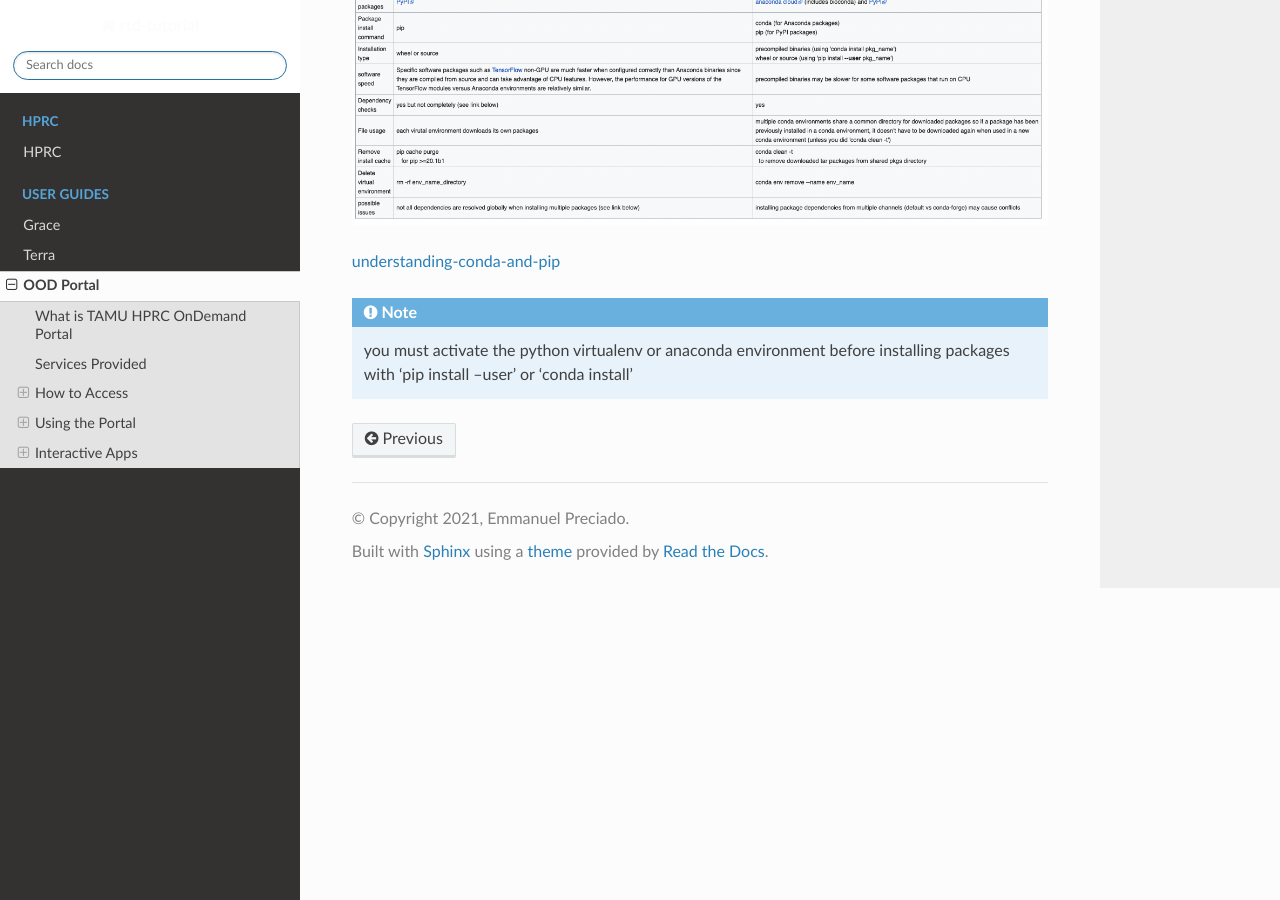
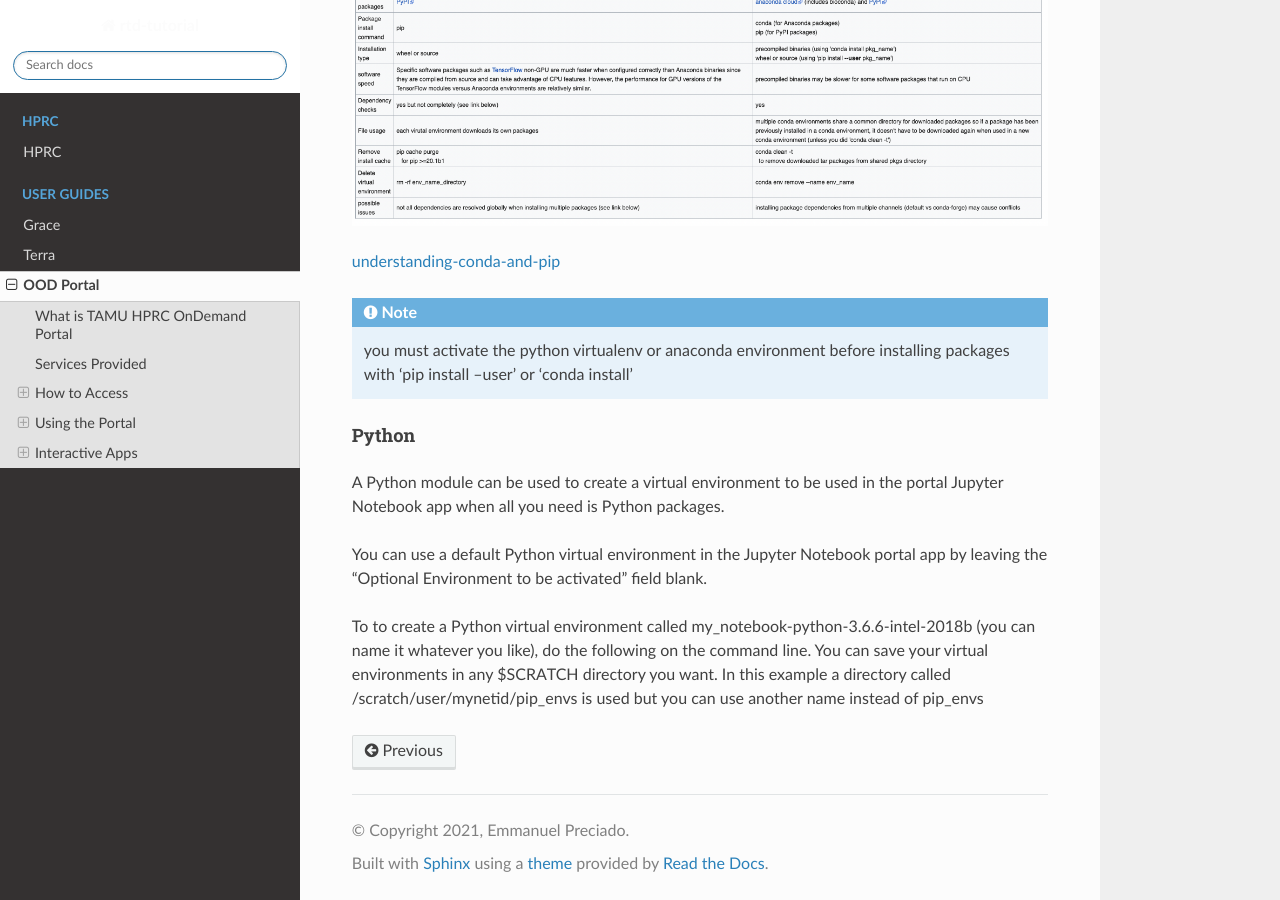
Before and after one commit to EmmanuelDej/rtd-tutorial, a Sphinx documentation site: the page built from docs/ood.rst, in a window 1280 px wide and 900 px high, scrolled down 12643 px. Built offline with Sphinx 7.4.7 and the Read the Docs theme 2.0.0, drawn with Linux system fonts in a browser that asks for light colours; pages that are not in the unit, such as notebooks, are missing from menus.

Commit message:
Update ood.rst

```diff
--- a/docs/ood.rst
+++ b/docs/ood.rst
@@ -384,3 +384,12 @@ This table can help you decide when to use a Python module and when to use an An
 .. note::
 
       you must activate the python virtualenv or anaconda environment before installing packages with 'pip install --user' or 'conda install'
+
+Python
+//////
+
+A Python module can be used to create a virtual environment to be used in the portal Jupyter Notebook app when all you need is Python packages.
+
+You can use a default Python virtual environment in the Jupyter Notebook portal app by leaving the "Optional Environment to be activated" field blank.
+
+To to create a Python virtual environment called my_notebook-python-3.6.6-intel-2018b (you can name it whatever you like), do the following on the command line. You can save your virtual environments in any $SCRATCH directory you want. In this example a directory called /scratch/user/mynetid/pip_envs is used but you can use another name instead of pip_envs
```
